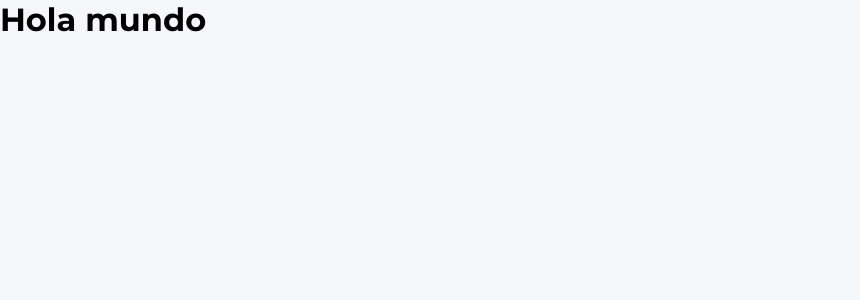
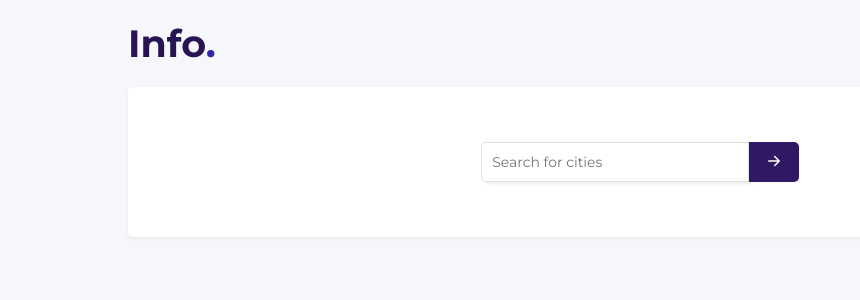
Before and after one commit to sebasvil20/info, a React (Create React App) app: page / in a window 1280 px wide. Shown: the top 300 px of the page, without its empty margins (0-860 px from the left). Built offline with nearby package versions, Linux system fonts and the light colour scheme.

Commit message:
Searchbar and header added (No functional)

```diff
--- a/src/App.js
+++ b/src/App.js
@@ -1,7 +1,11 @@
+import { Header } from "./components/Header";
+import { SearchBar } from "./components/SearchBar";
+
 function App() {
   return (
     <div className="App">
-      <h1>Hola mundo</h1>
+      <Header />
+      <SearchBar />
     </div>
   );
 }
--- /dev/null
+++ b/src/components/Header/index.js
@@ -0,0 +1,7 @@
+import {HeaderContainer, Span} from './styles'
+
+export const Header = () => {
+    return(
+        <HeaderContainer>Info<Span>.</Span></HeaderContainer>
+    )
+}
--- /dev/null
+++ b/src/components/Header/styles.js
@@ -0,0 +1,13 @@
+import styled from 'styled-components'
+
+export const HeaderContainer = styled.h1`
+    width: 80%;
+    padding: 20px 10px;
+    margin: auto;
+    font-size: 38px;
+    font-weight: medium;
+    color: #281452;
+`
+export const Span = styled.span`
+    color: #3423A6;
+`
--- /dev/null
+++ b/src/components/SearchBar/index.js
@@ -0,0 +1,13 @@
+import {SearchBarContainer, InputContainer, Input, Button} from './styles'
+import { BsArrowRightShort } from "react-icons/bs";
+
+export const SearchBar = () => {
+    return(
+        <SearchBarContainer>
+            <InputContainer>
+                <Input placeholder="Search for cities" />
+                <Button> <BsArrowRightShort size={24}/> </Button>
+            </InputContainer>
+        </SearchBarContainer>
+    )
+}
--- /dev/null
+++ b/src/components/SearchBar/styles.js
@@ -0,0 +1,46 @@
+import styled from 'styled-components'
+
+export const SearchBarContainer = styled.div`
+    width: 80%;
+    height: 150px;
+    background: white;
+    margin: auto;
+    display: flex;
+    justify-content: center;
+    align-items: center;
+    border-radius: 5px;
+    box-shadow: 0px 2px 4px rgba(0, 0, 0, 0.05);
+`
+
+export const InputContainer = styled.div`
+    width: 80%;
+    margin: auto;
+    display: flex;
+    justify-content: center;
+`
+
+export const Input = styled.input`
+    width: 30%;
+    padding: 10px;
+    color: #474747;
+    font-size: 14px;
+    outline: none;
+    border: 0.5px solid #E0E0E0;
+    border-radius: 5px 0px 0px 5px;
+    box-shadow: 4px 2px 4px rgba(0, 0, 0, 0.08);
+`
+
+export const Button = styled.button`
+    width: 50px;
+    background-color: #301863;
+    color: white;
+    border-radius: 0px 5px 5px 0px;
+    border: none;
+    transition: all .2s;
+    cursor: pointer;
+
+    &:hover{
+        background-color: #472494;
+        padding-left: 10px;
+    }
+`
```
Also changed, not shown: package.json (+3 -5 lines), 1 other file (tests, documents, lock files or other folders).
